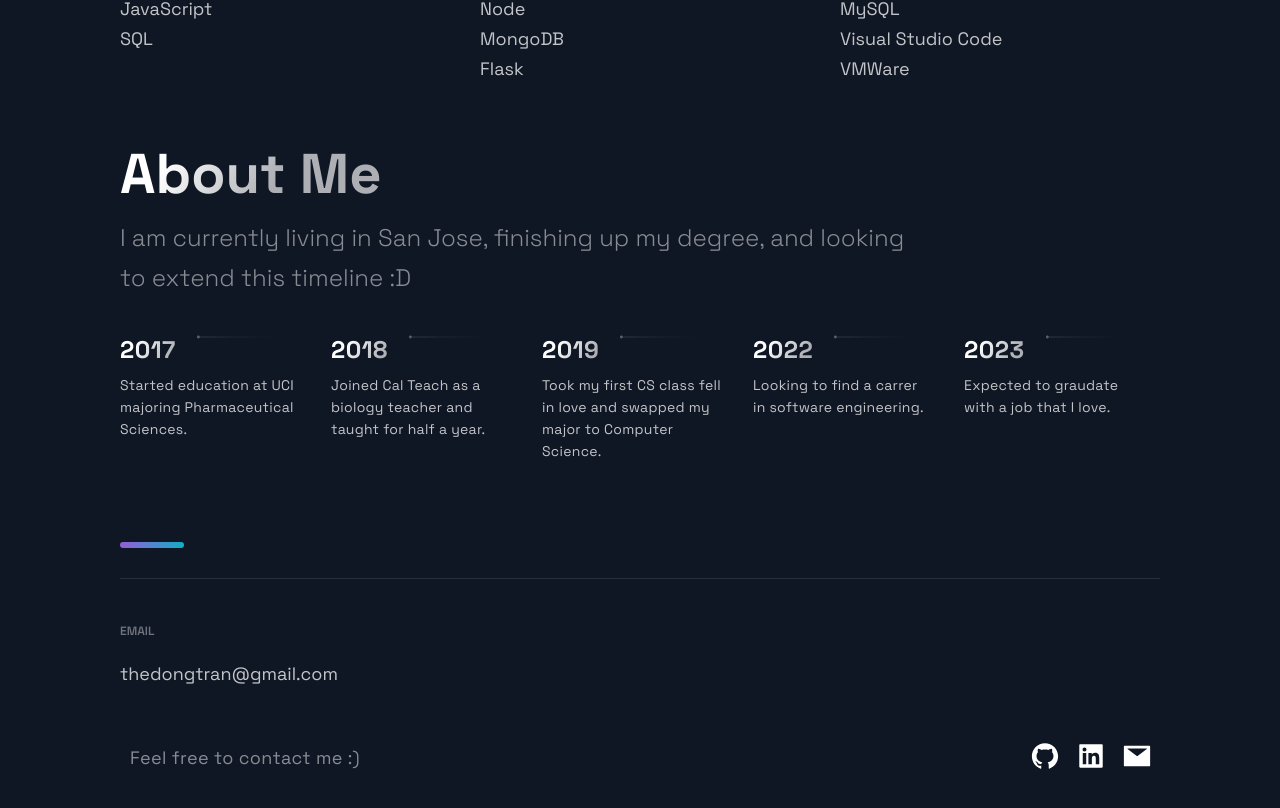
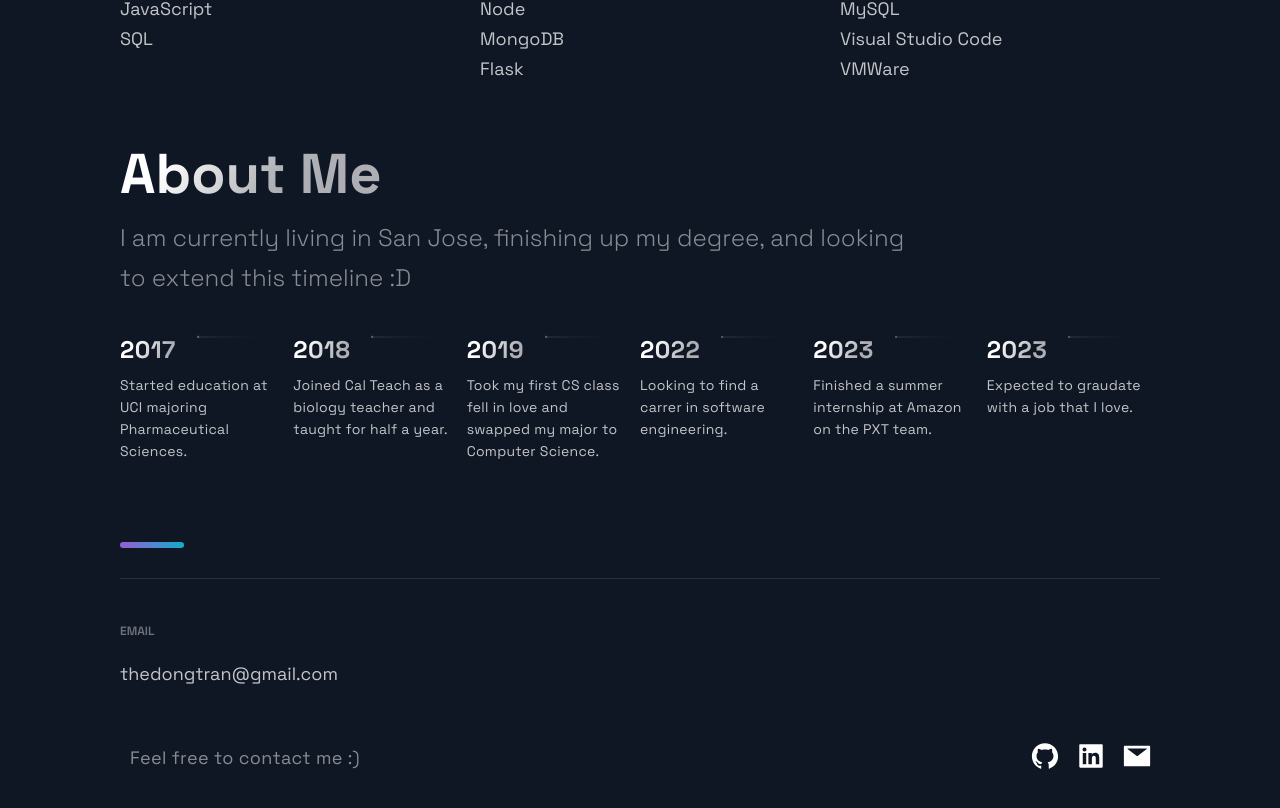
Before and after one commit to ITheDongTran/Personal-Portolio, a Next.js app: page /nextjs-pages/ in a window 1280 px wide. Shown: the part 2872-3680 px from the top of the page. Built offline with nearby package versions, Linux system fonts and the light colour scheme.

Commit message:
Update constants.js

```diff
--- a/src/constants/constants.js
+++ b/src/constants/constants.js
@@ -42,5 +42,6 @@ export const TimeLineData = [
   { year: 2018, text: 'Joined Cal Teach as a biology teacher and taught for half a year.', },
   { year: 2019, text: 'Took my first CS class fell in love and swapped my major to Computer Science.', },
   { year: 2022, text: 'Looking to find a carrer in software engineering.', },
+  { year: 2023, text: 'Finished a summer internship at Amazon on the PXT team.', },
   { year: 2023, text: 'Expected to graudate with a job that I love.'},
 ];
```
